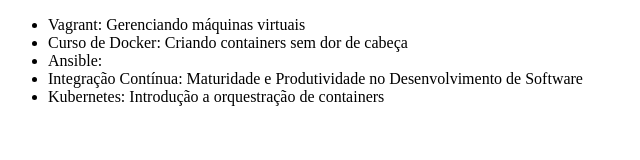
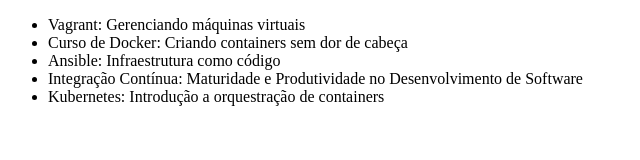
Before and after one commit to marinamicasrivillini/cursoAluraGit, a plain HTML site: page index.html in a window 1280 px wide. Shown: the whole page, without its empty margins (0-640 px from the left). Drawn offline with Linux system fonts and the light colour scheme.

Commit message:
Alterando o nome do curso de Ansible

```diff
--- a/index.html
+++ b/index.html
@@ -8,7 +8,7 @@
     <ul>
         <li>Vagrant: Gerenciando máquinas virtuais</li>
         <li>Curso de Docker: Criando containers sem dor de cabeça</li>
-        <li>Ansible: </li>
+        <li>Ansible: Infraestrutura como código</li>
         <li>Integração Contínua: Maturidade e Produtividade no Desenvolvimento de Software</li>
         <li>Kubernetes: Introdução a orquestração de containers</li>
     </ul>
```
